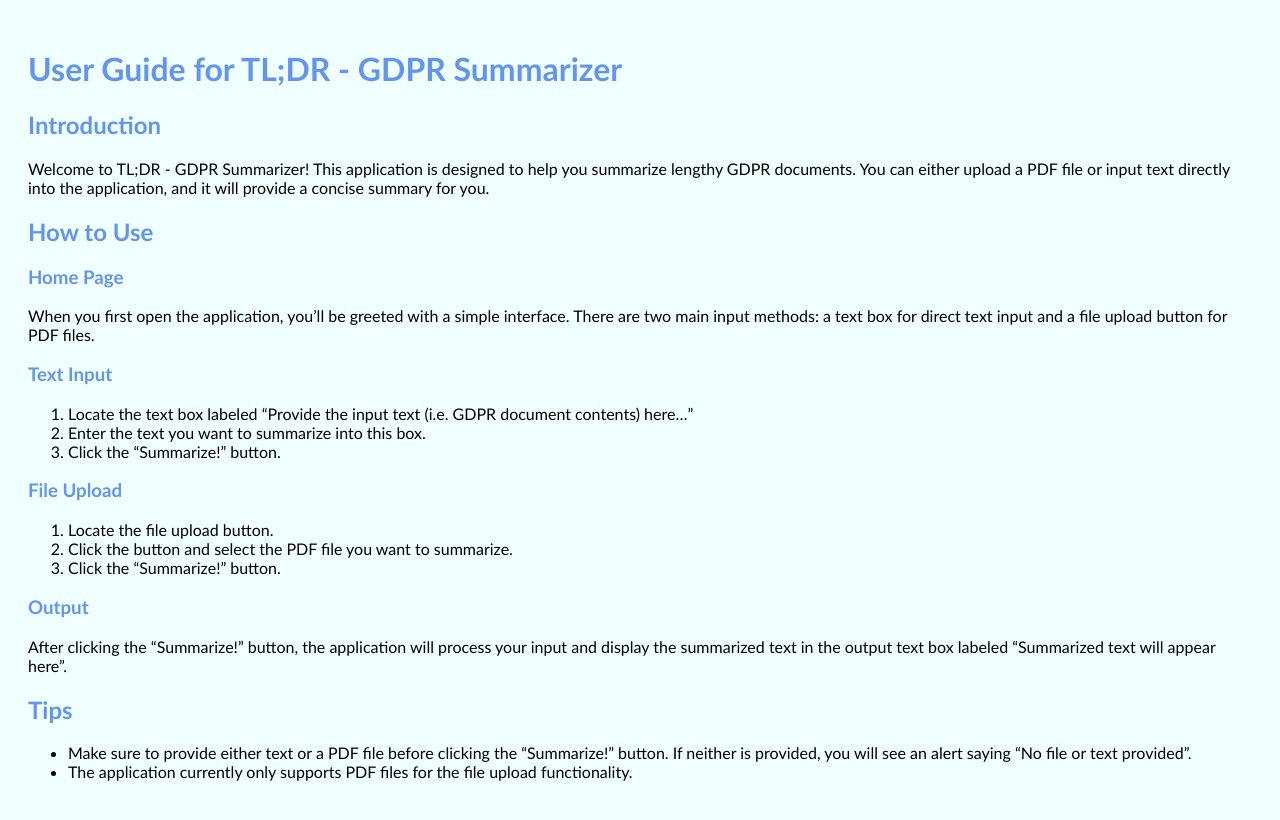
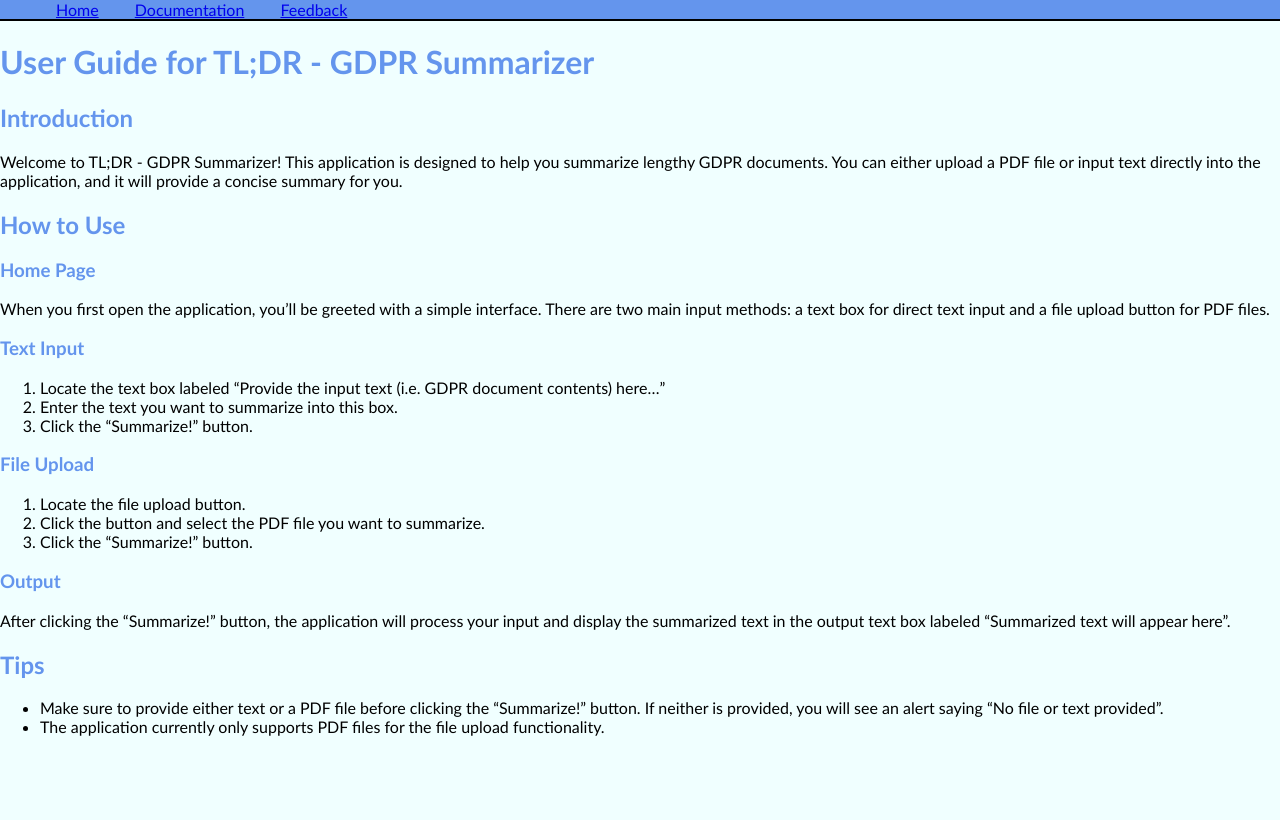
Before and after one commit to HaladoSzoftvech-TLDR/TL-DR-projekt, a plain HTML site: page src/main/view/documentation.html in a window 1280 px wide. Drawn offline with Linux system fonts and the light colour scheme.

Commit message:
Fixed linking

```diff
--- a/src/main/view/documentation.html
+++ b/src/main/view/documentation.html
@@ -3,17 +3,47 @@
 <head>
     <title>Documentation - TL;DR GDPR Summarizer</title>
     <style>
-        body {
+        body
+        {
+            background-color: azure;
             font-family: 'Gill Sans', 'Gill Sans MT', Calibri, 'Trebuchet MS', sans-serif;
-            background-color: azure;
-            padding: 20px;
+            margin: 0;
+            padding: 0;
         }
         h1, h2, h3 {
             color: cornflowerblue;
         }
+        .navbar
+        {
+            width: inherit;
+            background-color: cornflowerblue;
+            border-bottom: 2px solid black;
+            margin: 0;
+            padding: 0;
+        }
+        .nav-links
+        {
+            display: inline;
+        }
+        .nav-links li
+        {
+            display: inline;
+            padding: 1em;
+        }
+        .title
+        {
+            text-align: center;
+        }
     </style>
 </head>
 <body>
+    <div class="navbar">
+        <ul class="nav-links">
+            <li><a href="/home">Home</a></li>
+            <li><a href="/documentation">Documentation</a></li>
+            <li><a href="javascript:void(0)">Feedback</a></li>
+        </ul>
+    </div>
     <h1>User Guide for TL;DR - GDPR Summarizer</h1>
     <h2>Introduction</h2>
     <p>Welcome to TL;DR - GDPR Summarizer! This application is designed to help you summarize lengthy GDPR documents. You can either upload a PDF file or input text directly into the application, and it will provide a concise summary for you.</p>
```
Also changed, not shown: 1 other file.
